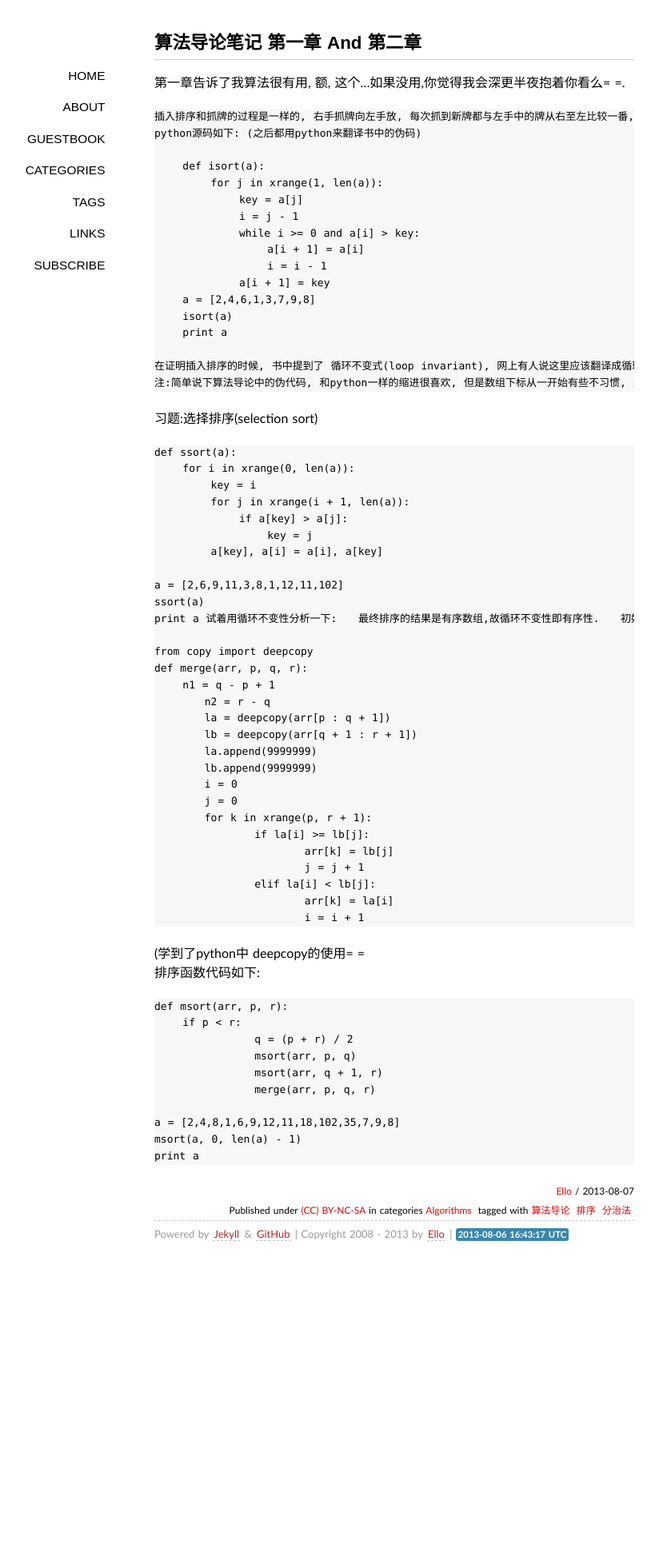
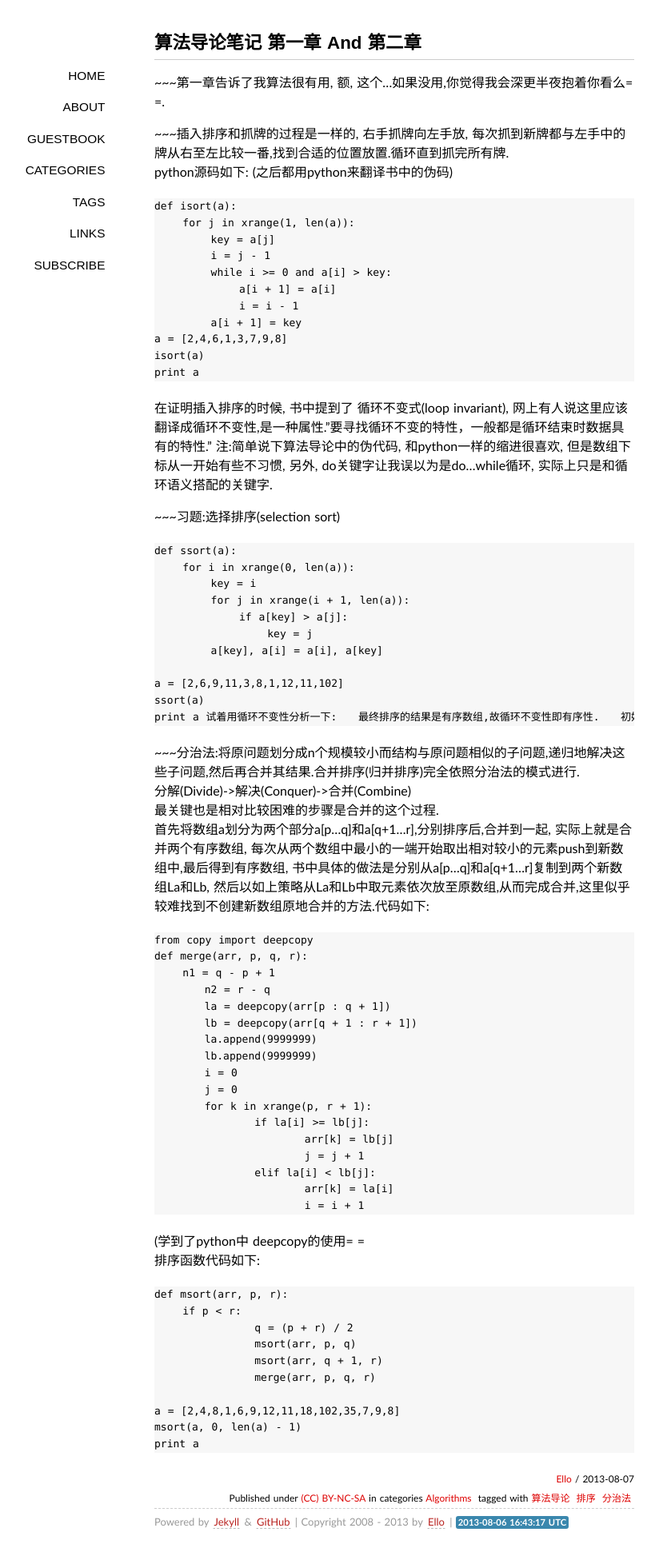
Before and after one commit to pii0x/ellochen.github.com, a Jekyll site: the page built from _posts/2013-08-07-算法导论笔记-第一章-and-第二章.md, in a window 1280 px wide. Shown: the whole page at 80% size, without its empty margins (147-971 px from the left). Built offline with Jekyll 4.4.1, drawn with Linux system fonts in a browser that asks for light colours; some web fonts are replaced; Markdown is read by kramdown in place of the engine named in the settings; comment, search, counter and statistics services are not loaded; before the commit the page ends 1586 px from its top, so only the background shows below that.

Commit message:
modifi post

```diff
--- a/_posts/2013-08-07-算法导论笔记-第一章-and-第二章.md
+++ b/_posts/2013-08-07-算法导论笔记-第一章-and-第二章.md
@@ -6,9 +6,9 @@
 
 ---
 
-第一章告诉了我算法很有用, 额, 这个…如果没用,你觉得我会深更半夜抱着你看么= =.
-~~~
-插入排序和抓牌的过程是一样的, 右手抓牌向左手放, 每次抓到新牌都与左手中的牌从右至左比较一番,找到合适的位置放置.循环直到抓完所有牌.
+~~~第一章告诉了我算法很有用, 额, 这个…如果没用,你觉得我会深更半夜抱着你看么= =.
+
+~~~插入排序和抓牌的过程是一样的, 右手抓牌向左手放, 每次抓到新牌都与左手中的牌从右至左比较一番,找到合适的位置放置.循环直到抓完所有牌.
 python源码如下: (之后都用python来翻译书中的伪码)
 
     def isort(a):
@@ -25,8 +25,8 @@
 
 在证明插入排序的时候, 书中提到了 循环不变式(loop invariant), 网上有人说这里应该翻译成循环不变性,是一种属性."要寻找循环不变的特性，一般都是循环结束时数据具有的特性."
 注:简单说下算法导论中的伪代码, 和python一样的缩进很喜欢, 但是数组下标从一开始有些不习惯, 另外, do关键字让我误以为是do…while循环, 实际上只是和循环语义搭配的关键字.
-~~~
-习题:选择排序(selection sort)
+
+~~~习题:选择排序(selection sort)
 
     def ssort(a):
         for i in xrange(0, len(a)):
@@ -45,8 +45,8 @@
 保持:每个循环都找出当前最小数,也就是上一个循环的次小数,放进数组,故每次循环都保证了有序性.
 终止:当i == n-1时, 所有数都重新放进数组,且符合有序性.
 (感觉都是废话...
-~~~
-分治法:将原问题划分成n个规模较小而结构与原问题相似的子问题,递归地解决这些子问题,然后再合并其结果.合并排序(归并排序)完全依照分治法的模式进行.
+
+~~~分治法:将原问题划分成n个规模较小而结构与原问题相似的子问题,递归地解决这些子问题,然后再合并其结果.合并排序(归并排序)完全依照分治法的模式进行.
 分解(Divide)->解决(Conquer)->合并(Combine)
 最关键也是相对比较困难的步骤是合并的这个过程.
 首先将数组a划分为两个部分a[p…q]和a[q+1…r],分别排序后,合并到一起, 实际上就是合并两个有序数组, 每次从两个数组中最小的一端开始取出相对较小的元素push到新数组中,最后得到有序数组, 书中具体的做法是分别从a[p…q]和a[q+1…r]复制到两个新数组La和Lb, 然后以如上策略从La和Lb中取元素依次放至原数组,从而完成合并,这里似乎较难找到不创建新数组原地合并的方法.代码如下:
```
